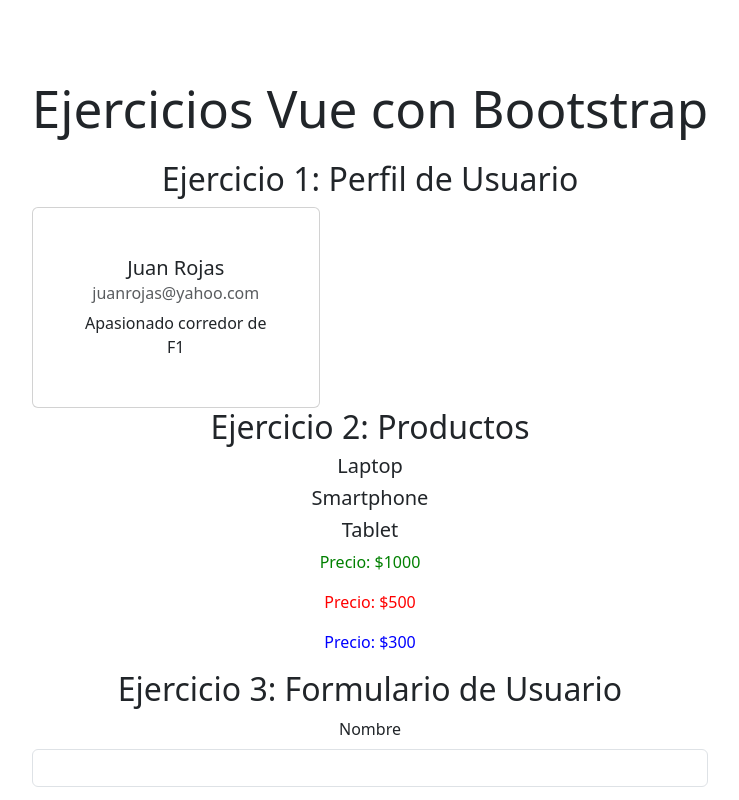
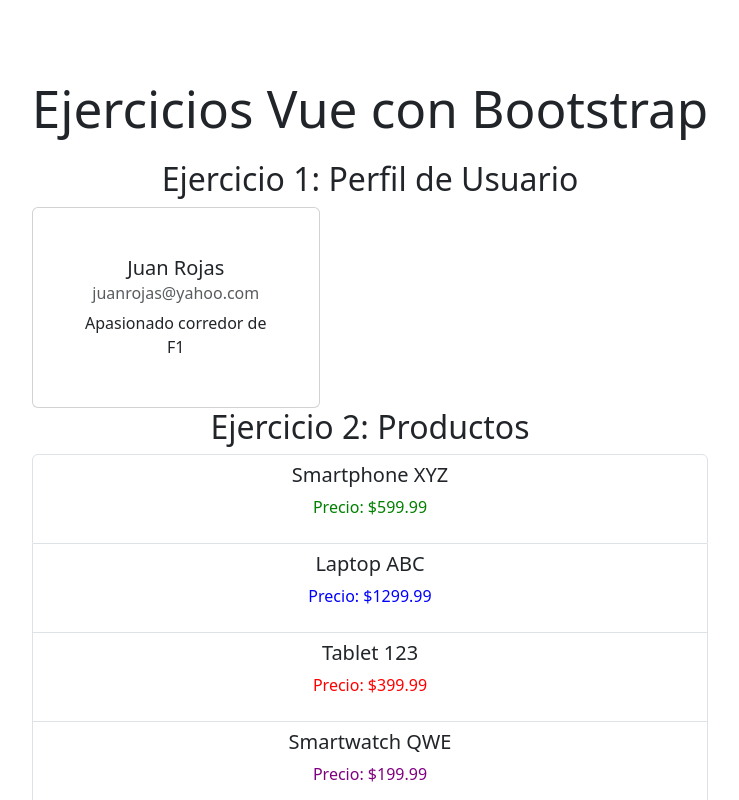
Before and after one commit to FideoKojima/211024, a Vue app: page / in a window 1280 px wide. Shown: the top 800 px of the page, without its empty margins (270-1009 px from the left). Built offline with nearby package versions, Linux system fonts and the light colour scheme.

Commit message:
Refactor Product component and update product data

```diff
--- a/src/components/Product.vue
+++ b/src/components/Product.vue
@@ -1,36 +1,46 @@
 <template>
   <div class="list-group">
-    <div clas="list-group-item">
-      <h5>{{ nombre }}</h5>
-      <h5>{{ nombre2 }}</h5>
-      <h5>{{ nombre3 }}</h5>
-
-      <p :style="{ color: precioColor }">Precio: ${{ precio }}</p>
-      <p :style="{ color: precioColor2 }">Precio: ${{ precio2 }}</p>
-      <p :style="{ color: precioColor3 }">Precio: ${{ precio3 }}</p>
+    <div
+      v-for="producto in productos"
+      :key="producto.id"
+      class="list-group-item"
+    >
+      <h5>{{ producto.nombre }}</h5>
+      <p :style="{ color: producto.precioColor }">
+        Precio: ${{ producto.precio.toFixed(2) }}
+      </p>
     </div>
   </div>
 </template>
 
 <script>
 export default {
-  name: "Product",
+  name: "Producto",
   data() {
     return {
-      nombre: "Laptop",
-      precio: 1000,
-      precioColor: "green",
-
-      nombre2: "Smartphone",
-      precio2: 500,
-      precioColor2: "red",
-
-      nombre3: "Tablet",
-      precio3: 300,
-      precioColor3: "blue",
+      productos: [
+        {
+          id: 1,
+          nombre: "Smartphone XYZ",
+          precio: 599.99,
+          precioColor: "green",
+        },
+        { id: 2, nombre: "Laptop ABC", precio: 1299.99, precioColor: "blue" },
+        { id: 3, nombre: "Tablet 123", precio: 399.99, precioColor: "red" },
+        {
+          id: 4,
+          nombre: "Smartwatch QWE",
+          precio: 199.99,
+          precioColor: "purple",
+        },
+        {
+          id: 5,
+          nombre: "Auriculares Bluetooth",
+          precio: 79.99,
+          precioColor: "orange",
+        },
+      ],
     };
   },
 };
 </script>
-
-<style scoped></style>
```
